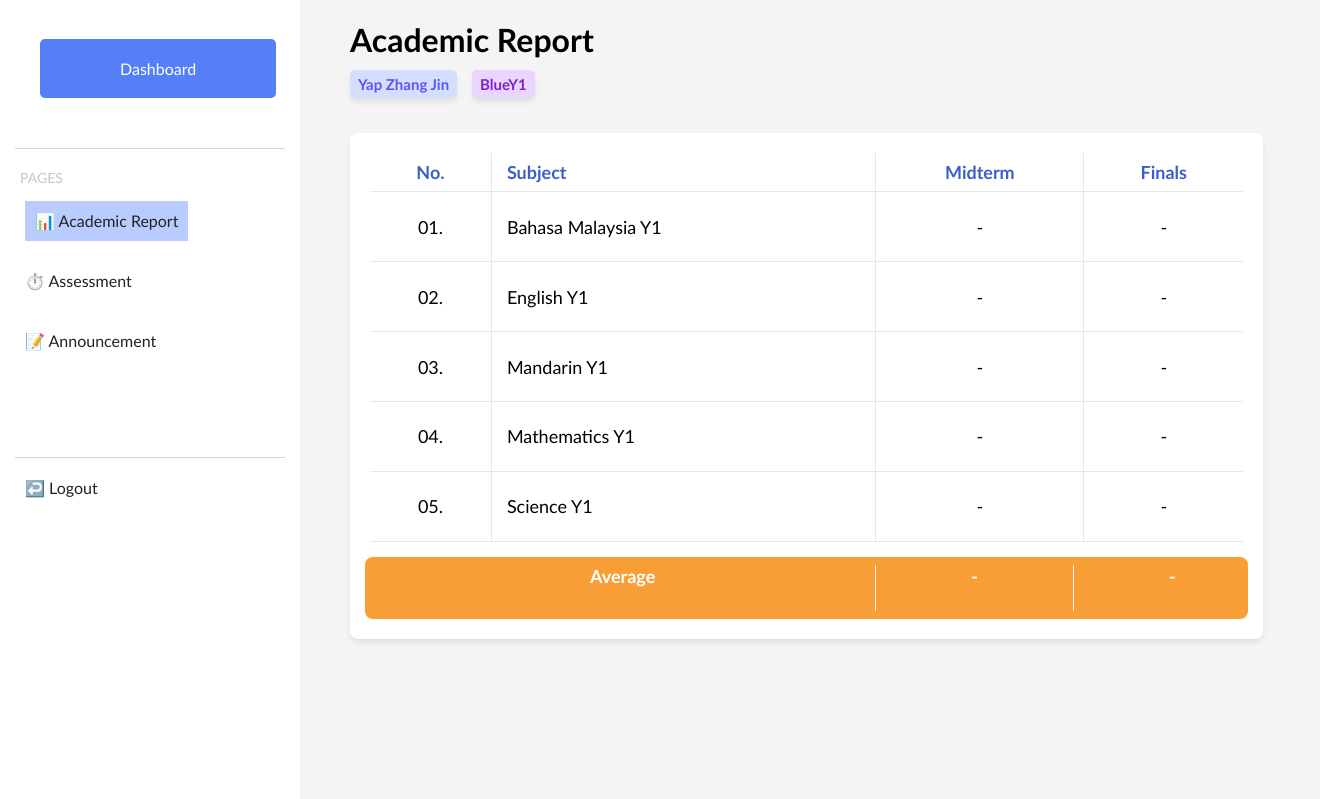
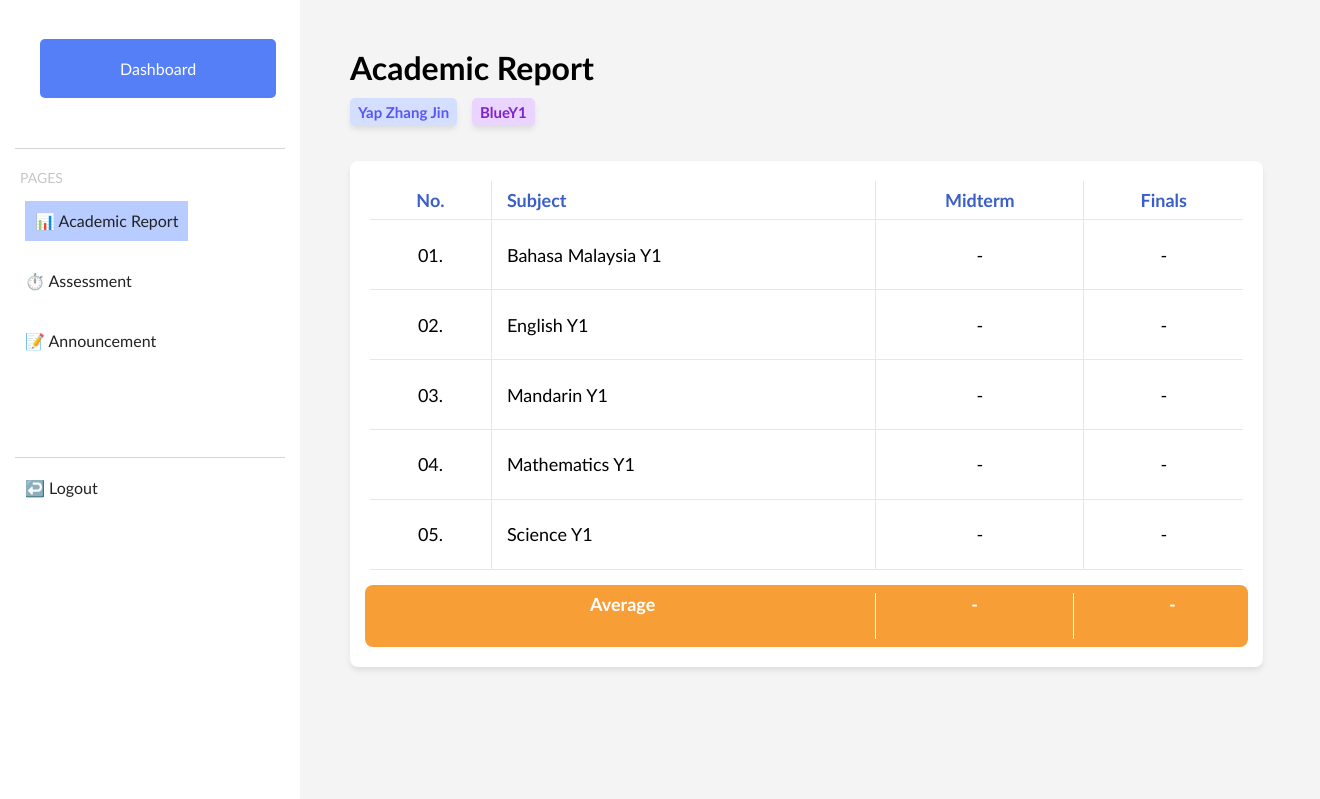
Before and after one commit to syuennl/kinderwise, a PHP site: the page made by KinderWise/academic_report.php in a window 1320 px wide. Shown: the part 147-946 px from the top of the page. Run offline with PHP 8.4, Linux system fonts and the light colour scheme; data comes from the database, SQL or seed files in the repository; grey boxes are pictures that could not be loaded.

Commit message:
Update academic_report.php

```diff
--- a/KinderWise/academic_report.php
+++ b/KinderWise/academic_report.php
@@ -242,7 +242,7 @@ if ($hasResults && !empty($subjects)) {
             flex-grow: 1; /* Ensures centering within content area */
             height: 80vh;
             margin-left: 50px;
-
+            margin-top: 28px;
         }
 
         .table-container {
```
